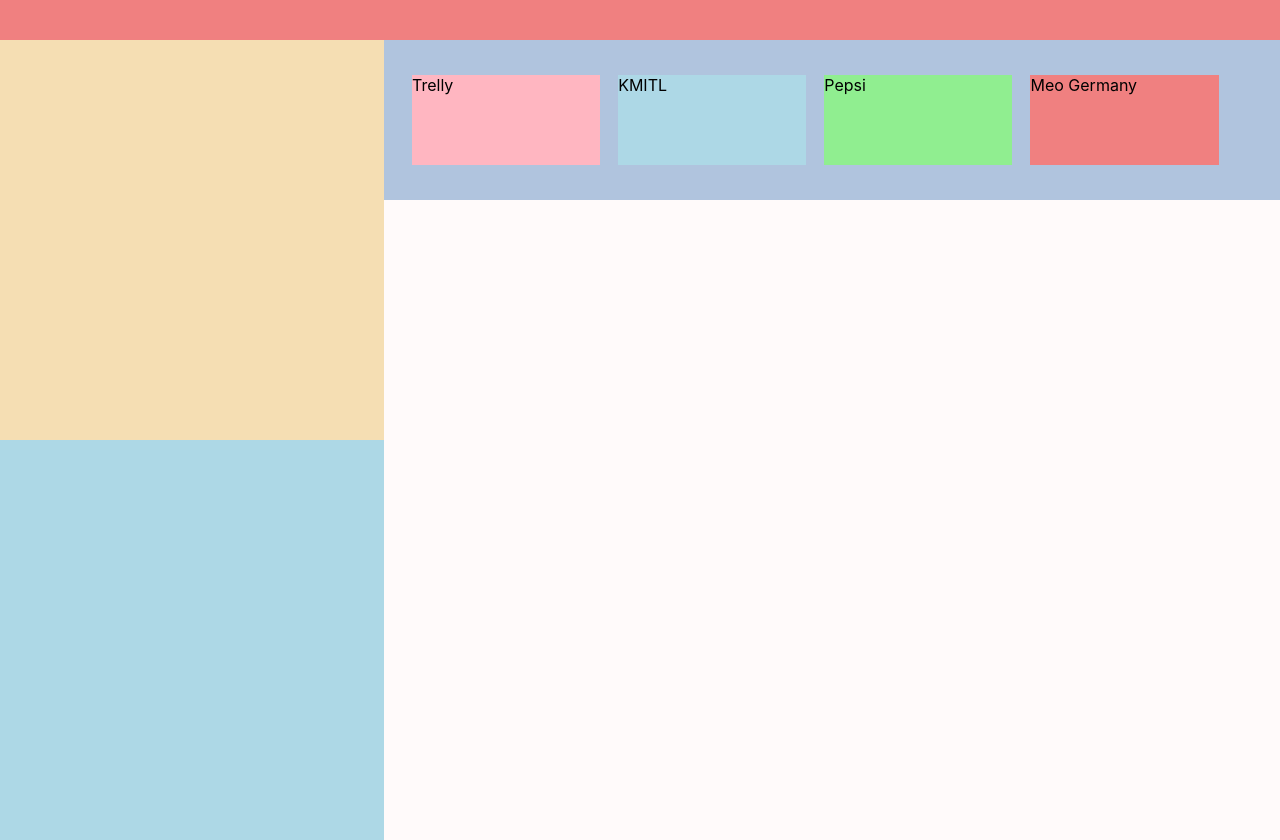
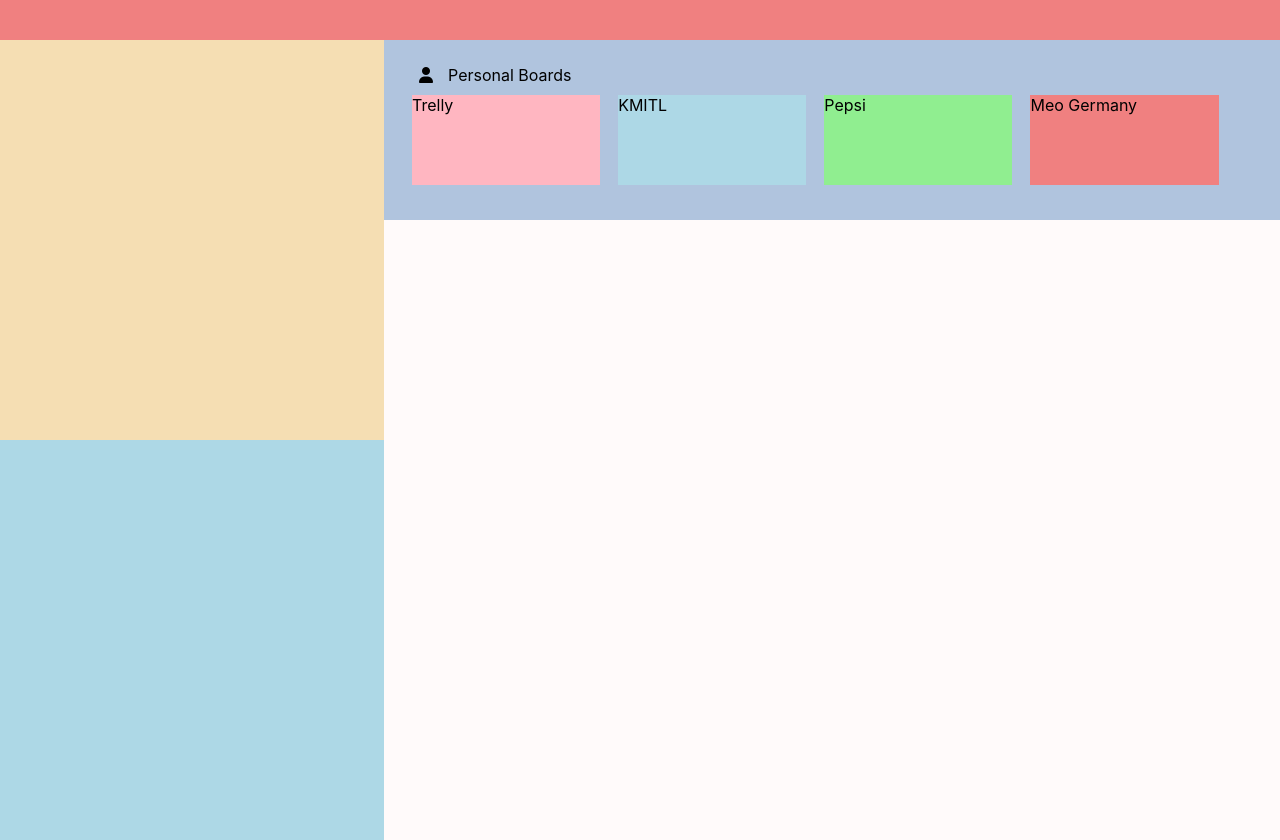
Before and after one commit to See-you-at-Germany-Corp/Trelly-front-end, a React (Create React App) app: page / in a window 1280 px wide. Built offline with nearby package versions, Linux system fonts and the light colour scheme.

Commit message:
add redux folder, decorating board list comp 1

```diff
--- a/public/index.html
+++ b/public/index.html
@@ -9,6 +9,9 @@
       name="description"
       content="Web site created using create-react-app"
     />
+    <!-- font awesome setup. -->
+    <script src="https://kit.fontawesome.com/0d976a0a98.js" crossorigin="anonymous"></script>
+
     <link rel="apple-touch-icon" href="%PUBLIC_URL%/logo192.png" />
     <!--
       manifest.json provides metadata used when your web app is installed on a
--- a/src/index.js
+++ b/src/index.js
@@ -7,7 +7,7 @@
 import { Provider } from 'react-redux';
 import { createStore } from 'redux';
 
-import rootReducer from './reducers';
+import rootReducer from './redux/reducers';
 
 const store = createStore(rootReducer);
 
--- a/src/pages/home/boardList.js
+++ b/src/pages/home/boardList.js
@@ -12,8 +12,12 @@
 const BoardList =(props)=> {
     return (
         <div className={`${props.listName}-board-list board-list`}>
+            <div className={`${props.listName}-board-name board-name-group`}>
+                <i className="board-icon fas fa-user"></i>
+                <p className={`${props.listName}-board board-name`}>{`${props.listName}`}</p>
+            </div>
             {
-            props.boardData.map(board =>
+                props.personalBoardList.map(board =>
                     <div className='board-list-item' style={{background: `${board.background}`}}>
                         {board.name}
                     </div>
--- a/src/pages/home/boardListStyle.css
+++ b/src/pages/home/boardListStyle.css
@@ -8,6 +8,20 @@
     overflow: visible;
     max-width: 900px;
     min-width: 288px;
+}
+
+.board-list .board-name-group {
+    width: 95%;
+    margin-left: 25px;
+}
+
+.board-list .board-name-group .board-icon {
+    display: inline;
+    padding-right: 15px;
+}
+
+.board-list .board-name-group .board-name {
+    display: inline;
 }
 
 .board-list .board-list-item {
--- a/src/pages/home/index.js
+++ b/src/pages/home/index.js
@@ -5,7 +5,7 @@
 
 import BoardList from './boardList.js';
 
-import { addBoard, delBoard, changeName } from '../../actions/boardList.js';
+import { addBoard, delBoard, changeName } from '../../redux/actions/boardList.js';
 
 const ReducersBoardListTest =({ dispatch })=> {
 
@@ -19,7 +19,7 @@
         <>
             <button onClick={() => dispatch(addBoard(test))}>Add Board</button>
             <button onClick={() => dispatch(delBoard(1))}>Del Board</button>
-            <button onClick={() => dispatch(changeName(3, 'ILOVEU TO MUCH SO MUCH!'))}>Change name</button>
+            <button onClick={() => dispatch(changeName(3, 'LOVING U TOO MUCH SO MUCH!'))}>Change name</button>
         </>
     );
 }
@@ -32,7 +32,7 @@
     );
 }
 
-const Home = ({ boardData, dispatch})=> {
+const Home = ({ personalBoardList, dispatch})=> {
     return (
         <>
             <div style={{ background: 'lightCoral', height: '40px', position: 'sticky' }}></div>
@@ -43,9 +43,9 @@
 
                 <div className='homepage-sub-container'>
 
-                <BoardList listName='Personal Boards' boardData={boardData} />
+                <BoardList listName='Personal Boards' personalBoardList={personalBoardList} />
 
-                {/*<ReducersBoardListTest dispatch={dispatch} />*/}
+                {/* {<ReducersBoardListTest dispatch={dispatch} />} */}
 
                 </div>
             </div>
@@ -54,7 +54,7 @@
 }
 
 const mapStateToProps =(state)=> ({
-    boardData: state.boardData
+    personalBoardList: state.personalBoardList
 })
 
 const HomeWithConnect = connect(mapStateToProps)(Home);
--- a/src/reducers/index.js
+++ b/src/redux/reducers/index.js
@@ -1,7 +1,7 @@
 import { combineReducers } from 'redux';
 
-import boardData from './boardList.js';
+import personalBoardList from './personalBoardList.js';
 
 export default combineReducers ({
-    boardData
+    personalBoardList
 });
```
Also changed, not shown: src/redux/actions/boardList.js (renamed from src/actions/boardList.js), src/redux/reducers/personalBoardList.js (renamed from src/reducers/boardList.js). Lines whose indentation alone changed are shown as unchanged.
